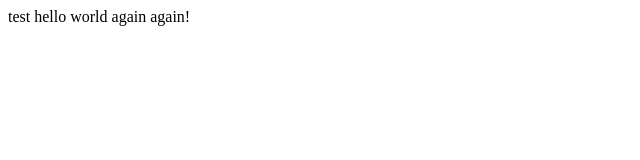
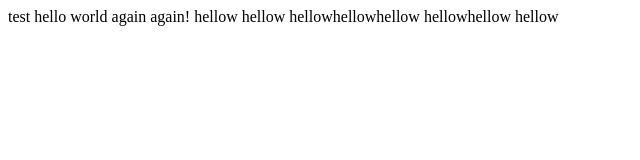
Before and after one commit to lwu666/lecture0, a plain HTML site: page index.html in a window 1280 px wide. Shown: the whole page, without its empty margins (0-640 px from the left). Drawn offline with Linux system fonts and the light colour scheme.

Commit message:
Update index.html

```diff
--- a/index.html
+++ b/index.html
@@ -4,6 +4,6 @@
         <title>Test</title>
     </head>
     <body>
-        test hello world again again!
+        test hello world again again! hellow hellow hellowhellowhellow hellowhellow hellow
     </body>
 </html>
```
